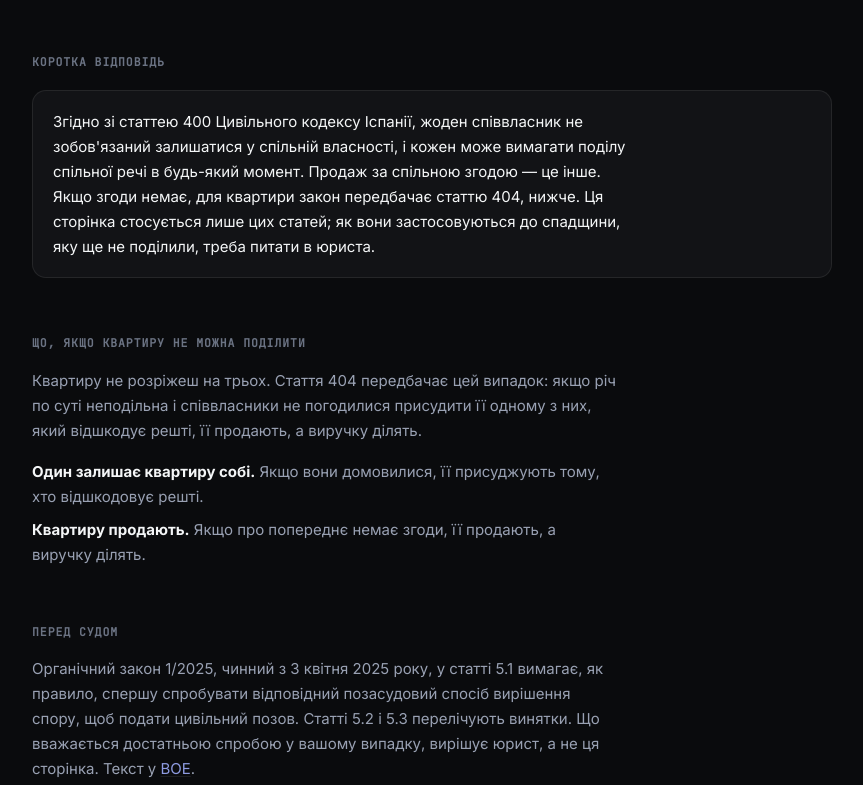
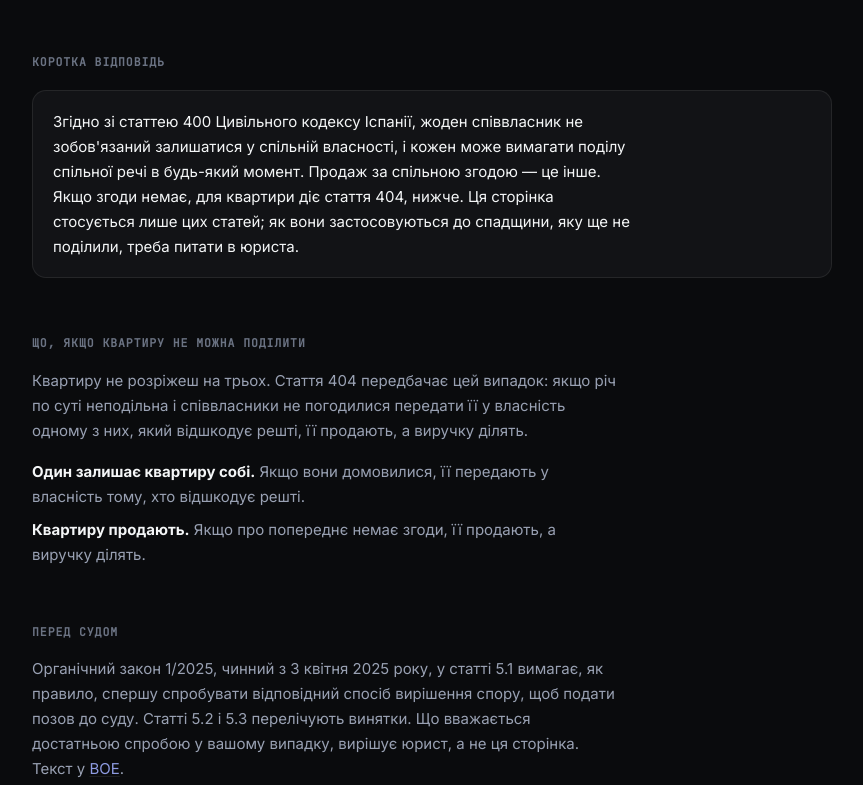
Before and after one commit to 5uper0/parley, an Astro site in the folder landing/: page /uk/zghoda-spadkoyemtsiv-prodazh-kvartyry in a window 1280 px wide. Shown: the part 617-1402 px from the top of the page, without its empty margins (208-1071 px from the left). Built offline with nearby package versions, Linux system fonts and the light colour scheme; Astro itself is replaced by a stand-in of ours.

Commit message:
fix(landing): tighten Ukrainian legal wording, widen legal-claims test per review

```diff
--- a/landing/src/pages/es/unanimidad-vender-piso-heredado.astro
+++ b/landing/src/pages/es/unanimidad-vender-piso-heredado.astro
@@ -22,7 +22,7 @@ const btnGhost =
 const faqs = [
   {
     q: "¿Puede un hermano obligar a los demás a vender?",
-    a: "El artículo 400 del Código Civil dice que ningún copropietario está obligado a permanecer en la comunidad y que cualquiera puede pedir la división de la cosa común. Qué ocurre después depende del artículo 404 si el piso no se puede dividir: se adjudica a uno que indemnice a los demás, o se vende y se reparte el precio. Cómo se hace en la práctica y cuánto tarda es una pregunta para un abogado.",
+    a: "El artículo 400 del Código Civil dice que ningún copropietario está obligado a permanecer en la comunidad y que cualquiera puede pedir la división de la cosa común. Qué ocurre después depende del artículo 404 si el piso no se puede dividir: si los copropietarios lo acuerdan, se adjudica a uno que indemnice a los demás; si no hay acuerdo, se vende y se reparte el precio. Cómo se hace en la práctica y cuánto tarda es una pregunta para un abogado.",
   },
   {
     q: "¿Y si uno de los herederos vive en el piso?",
@@ -197,7 +197,8 @@ const jsonLd = JSON.stringify({
           </a>
         </div>
         <p class="mt-8 text-[13.5px] text-subtle">
-          <a href="/" class={link} hreflang="en">Volver a la página principal (en inglés)</a>
+          <a href="/" class={link} hreflang="en">Volver a la página principal (en inglés)</a> &middot;{" "}
+          <a href="/uk/zghoda-spadkoyemtsiv-prodazh-kvartyry/" class={link} hreflang="uk" lang="uk">Українською</a>
         </p>
       </section>
     </main>
--- a/landing/src/pages/uk/zghoda-spadkoyemtsiv-prodazh-kvartyry.astro
+++ b/landing/src/pages/uk/zghoda-spadkoyemtsiv-prodazh-kvartyry.astro
@@ -23,7 +23,7 @@ const btnGhost =
 const faqs = [
   {
     q: "Чи може один із братів чи сестер змусити решту продавати?",
-    a: "Стаття 400 Цивільного кодексу Іспанії каже, що жоден співвласник не зобов'язаний залишатися у спільній власності, і кожен може вимагати поділу спільної речі. Що відбувається далі, якщо квартиру не можна поділити, визначає стаття 404: її присуджують одному зі співвласників, який відшкодовує решті, або продають, а гроші ділять. Як це відбувається на практиці і скільки триває, треба питати в юриста.",
+    a: "Стаття 400 Цивільного кодексу Іспанії каже, що жоден співвласник не зобов'язаний залишатися у спільній власності, і кожен може вимагати поділу спільної речі. Що відбувається далі, якщо квартиру не можна поділити, визначає стаття 404: якщо співвласники домовилися, її залишають одному з них, який відшкодує решті; якщо не домовилися, її продають, а гроші ділять. Як це відбувається на практиці і скільки триває, треба питати в юриста.",
   },
   {
     q: "А якщо один зі спадкоємців живе у квартирі?",
@@ -31,7 +31,7 @@ const faqs = [
   },
   {
     q: "Чи треба спробувати домовитися, перш ніж іти до суду?",
-    a: "Органічний закон 1/2025, опублікований у BOE 3 січня 2025 року і чинний з 3 квітня 2025 року, у статті 5.1 вимагає, як правило, спершу спробувати відповідний позасудовий спосіб вирішення спору, щоб подати цивільний позов. Статті 5.2 і 5.3 перелічують винятки. Чи застосовується це до вашого випадку і як підтвердити спробу, треба питати в юриста.",
+    a: "Органічний закон 1/2025, опублікований у BOE 3 січня 2025 року і чинний з 3 квітня 2025 року, у статті 5.1 вимагає, як правило, спершу спробувати відповідний спосіб вирішення спору, щоб подати позов до суду. Статті 5.2 і 5.3 перелічують винятки. Чи застосовується це до вашого випадку і як підтвердити спробу, треба питати в юриста.",
   },
   {
     q: "Чи підходить Parley, щоб виконати цю вимогу?",
@@ -102,7 +102,7 @@ const jsonLd = JSON.stringify({
           відмовляється, третій десь посередині. Найчастіше питають, чи потрібна одностайність.
           Ця сторінка коротко переказує, що про це кажуть дві статті Цивільного кодексу Іспанії
           та закон 2025 року. Це загальна інформація, а не юридична консультація: щодо вашого
-          випадку звертайтеся до юриста в Іспанії.
+          випадку звертайтеся до юриста.
         </p>
         <div class="mt-10 h-px w-full bg-redline/60" aria-hidden="true"></div>
       </section>
@@ -113,8 +113,8 @@ const jsonLd = JSON.stringify({
           <p class="max-w-[62ch] text-[15px]/[25px] text-ink">
             Згідно зі статтею 400 Цивільного кодексу Іспанії, жоден співвласник не зобов'язаний
             залишатися у спільній власності, і кожен може вимагати поділу спільної речі в будь-який
-            момент. Продаж за спільною згодою — це інше. Якщо згоди немає, для квартири закон
-            передбачає статтю 404, нижче. Ця сторінка стосується лише цих статей; як вони
+            момент. Продаж за спільною згодою — це інше. Якщо згоди немає, для квартири діє
+            стаття 404, нижче. Ця сторінка стосується лише цих статей; як вони
             застосовуються до спадщини, яку ще не поділили, треба питати в юриста.
           </p>
         </div>
@@ -124,11 +124,11 @@ const jsonLd = JSON.stringify({
         <h2 class={sectionLabel}>Що, якщо квартиру не можна поділити</h2>
         <p class="mt-4 max-w-[62ch] text-[15px]/[25px] text-muted">
           Квартиру не розріжеш на трьох. Стаття 404 передбачає цей випадок: якщо річ по суті
-          неподільна і співвласники не погодилися присудити її одному з них, який відшкодує
+          неподільна і співвласники не погодилися передати її у власність одному з них, який відшкодує
           решті, її продають, а виручку ділять.
         </p>
         <ul class="mt-4 flex max-w-[62ch] flex-col gap-2 text-[15px]/[25px] text-muted">
-          <li><strong class="text-ink">Один залишає квартиру собі.</strong> Якщо вони домовилися, її присуджують тому, хто відшкодовує решті.</li>
+          <li><strong class="text-ink">Один залишає квартиру собі.</strong> Якщо вони домовилися, її передають у власність тому, хто відшкодує решті.</li>
           <li><strong class="text-ink">Квартиру продають.</strong> Якщо про попереднє немає згоди, її продають, а виручку ділять.</li>
         </ul>
       </section>
@@ -137,8 +137,8 @@ const jsonLd = JSON.stringify({
         <h2 class={sectionLabel}>Перед судом</h2>
         <p class="mt-4 max-w-[62ch] text-[15px]/[25px] text-muted">
           Органічний закон 1/2025, чинний з 3 квітня 2025 року, у статті 5.1 вимагає, як правило,
-          спершу спробувати відповідний позасудовий спосіб вирішення спору, щоб подати цивільний
-          позов. Статті 5.2 і 5.3 перелічують винятки. Що вважається достатньою спробою у вашому
+          спершу спробувати відповідний спосіб вирішення спору, щоб подати позов
+          до суду. Статті 5.2 і 5.3 перелічують винятки. Що вважається достатньою спробою у вашому
           випадку, вирішує юрист, а не ця сторінка. Текст у{" "}
           <a href={BOE_URL} target="_blank" rel="noopener" class={link}>BOE</a>.
         </p>
@@ -155,9 +155,9 @@ const jsonLd = JSON.stringify({
           Якщо в кожного з вас є межа, яку не хочеться озвучувати, є спосіб обрати варіант так,
           щоб ніхто її не розкривав, а запис міг перерахувати кожен, у кого є файл. Це пояснено
           на ілюстративному прикладі іспанською:{" "}
-          <a href={GUIDE_URL} class={link} hreflang="es">Repartir la casa de los padres entre hermanos</a>.
+          <a href={GUIDE_URL} class={link} hreflang="es" lang="es">Repartir la casa de los padres entre hermanos</a>.
           Та сама відповідь іспанською:{" "}
-          <a href={ES_ANSWER_URL} class={link} hreflang="es">¿Hace falta unanimidad entre los herederos?</a>
+          <a href={ES_ANSWER_URL} class={link} hreflang="es" lang="es">¿Hace falta unanimidad entre los herederos?</a>
         </p>
       </section>
 
```
Also changed, not shown: 1 other file.
